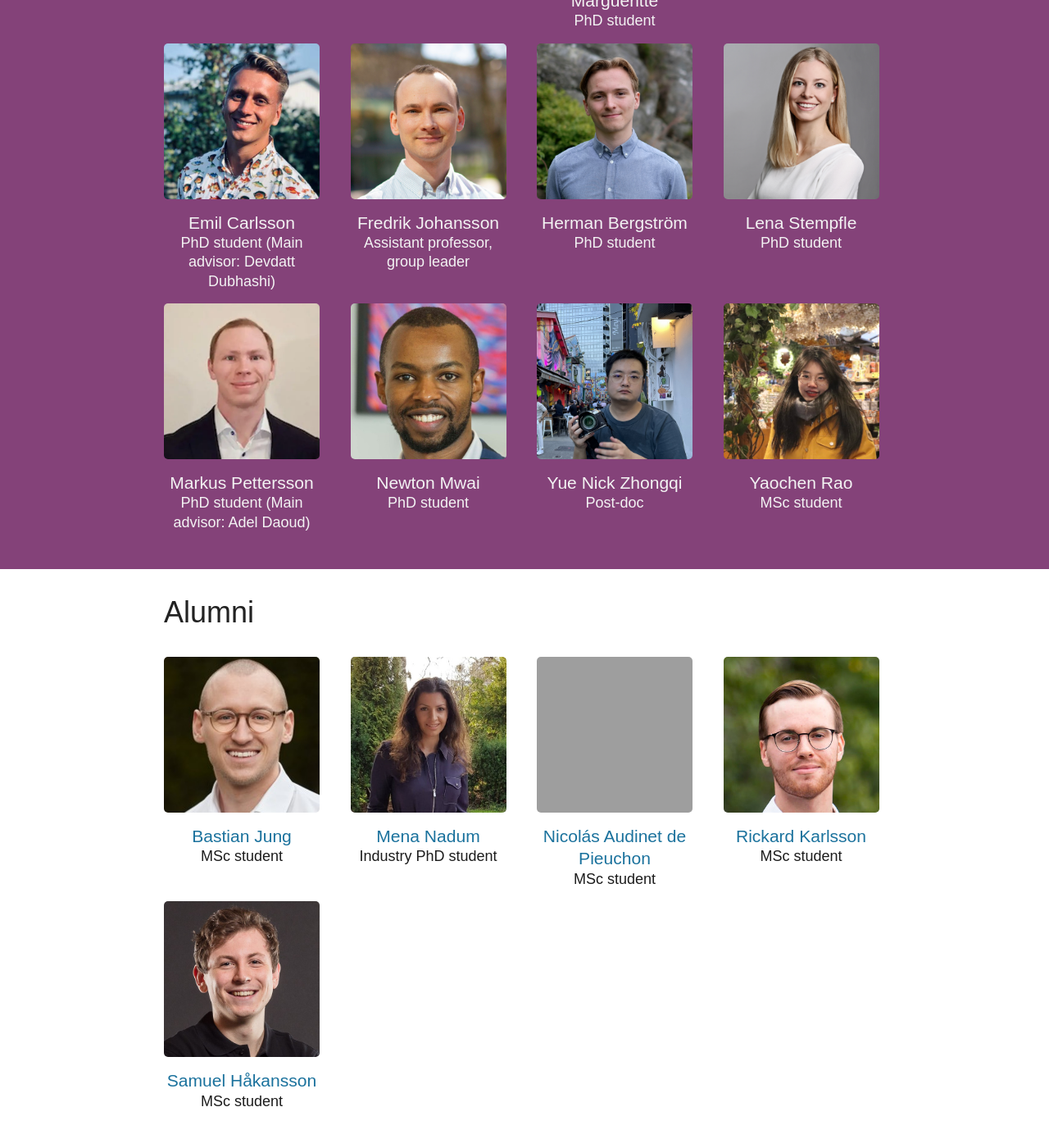
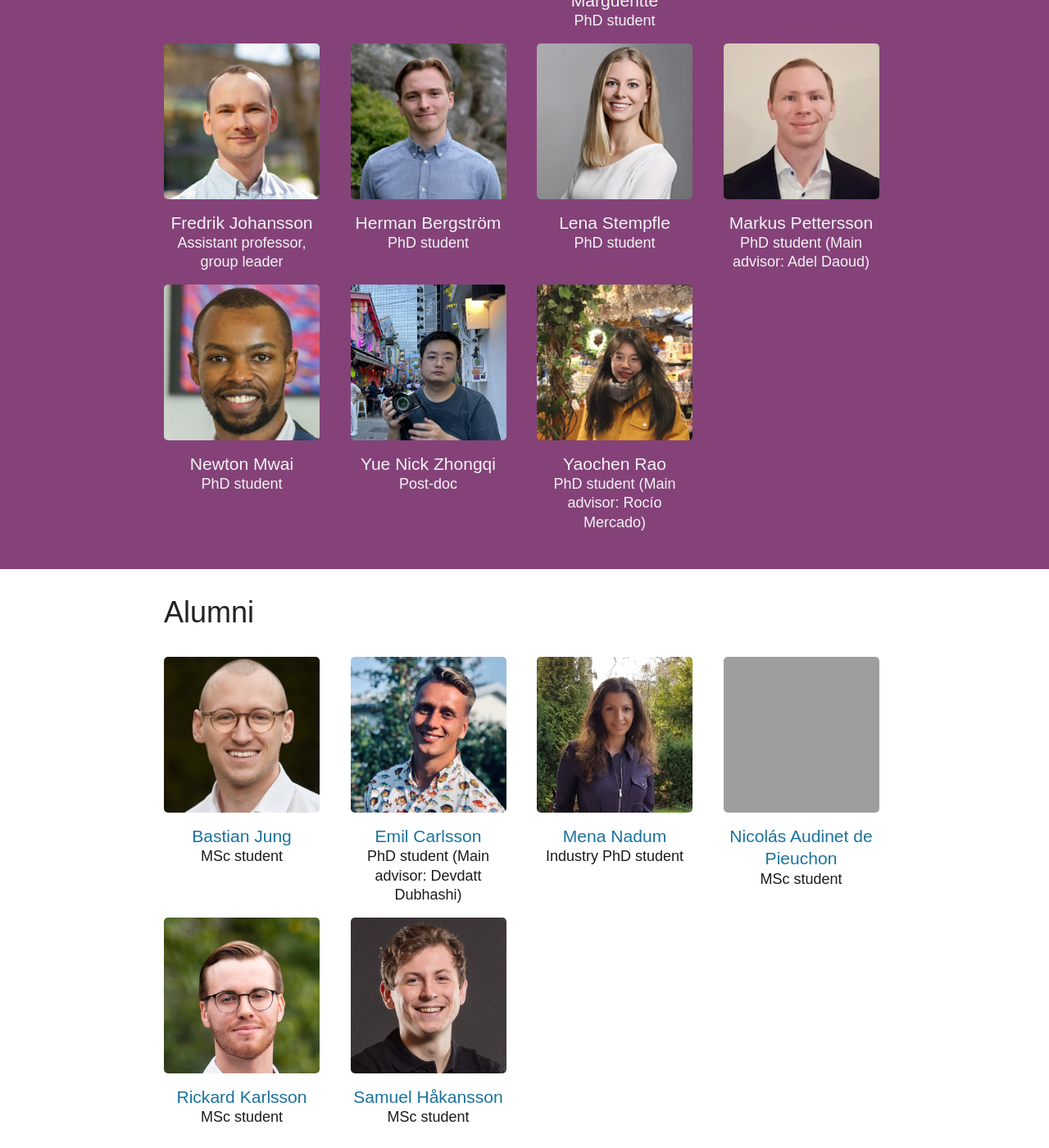
Before and after one commit to Healthy-AI/healthy-ai.github.io, a Jekyll site: the page built from people.markdown, in a window 1280 px wide and 1400 px high, scrolled down 529 px. Shown: the whole window at 82% size. Built offline with Jekyll 4.4.1, drawn with Linux system fonts in a browser that asks for light colours; grey boxes are pictures that could not be loaded.

Commit message:
updated emil, yaochen

```diff
--- a/_people/emil.markdown
+++ b/_people/emil.markdown
@@ -5,5 +5,5 @@ category: people
 permalink: /people/emil
 image: /assets/people/emil.jpeg
 position: 'PhD student (Main advisor: Devdatt Dubhashi)'
-status: 'current'
+status: 'former'
 ---
--- a/_people/yaochen.markdown
+++ b/_people/yaochen.markdown
@@ -4,7 +4,7 @@ title: 'Yaochen Rao'
 category: people
 permalink: /people/yaochen
 image: /assets/people/yaochen.jpeg
-position: 'MSc student'
+position: 'PhD student (Main advisor: Rocío Mercado)'
 status: 'current'
 ---
 
```
